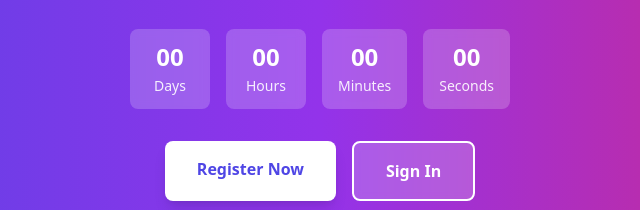
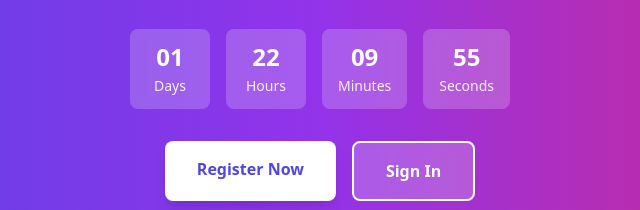
Before and after one commit to codebreakerd260/SIEC, a plain HTML site: page index.html in a window 1280 px wide. Shown: the part 191-401 px from the top of the page, 320-960 px from the left. Drawn offline with nearby package versions, Linux system fonts and the light colour scheme.

Commit message:
Update index.html

```diff
--- a/index.html
+++ b/index.html
@@ -359,7 +359,7 @@
     <!-- Scripts -->
     <script>
       // ===== Countdown Timer =====
-      const targetDate = new Date("2025-09-17T09:00:00").getTime();
+      const targetDate = new Date("2025-09-19T09:00:00").getTime();
       const daysEl = document.getElementById("days");
       const hoursEl = document.getElementById("hours");
       const minutesEl = document.getElementById("minutes");
```
